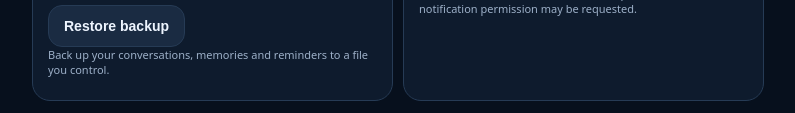
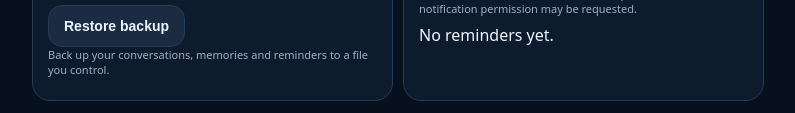
Before and after one commit to derrickgyamfi146-ui/chat-assistant, a plain HTML site: page index.html in a window 1280 px wide. Shown: the part 1029-1142 px from the top of the page, without its empty margins (242-1037 px from the left). Drawn offline with Linux system fonts and the light colour scheme.

Commit message:
Add reminder completion controls and empty state

```diff
--- a/index.html
+++ b/index.html
@@ -62,7 +62,7 @@ function addMsg(text,who='bot'){messages.push({text,who,time:Date.now()});if(mes
 function speak(text){if(!voiceOn||!('speechSynthesis'in window))return; speechSynthesis.cancel();const u=new SpeechSynthesisUtterance(text);u.lang='en-GH';u.rate=1; speechSynthesis.speak(u)}
 function reply(text){addMsg(text);speak(text)}
 function renderMemory(){ $('memoryList').innerHTML='';memories.forEach((m,i)=>{const d=document.createElement('div');d.className='item';const s=document.createElement('span');s.textContent=m;const b=document.createElement('button');b.className='secondary';b.textContent='Delete';b.onclick=()=>{memories.splice(i,1);write('chat_memories',memories);renderMemory()};d.append(s,b);$('memoryList').append(d)})}
-function renderReminders(){ $('reminderList').innerHTML='';reminders.map((r,i)=>({...r,_index:i})).sort((a,b)=>a.time-b.time).forEach(r=>{const i=r._index;const d=document.createElement('div');d.className='item';const s=document.createElement('span');s.textContent=r.text+' · '+new Date(r.time).toLocaleString();const b=document.createElement('button');b.className='secondary';b.textContent='Delete';b.onclick=()=>{reminders.splice(i,1);write('chat_reminders',reminders);renderReminders()};d.append(s,b);$('reminderList').append(d)})}
+function renderReminders(){ $('reminderList').innerHTML='';if(!reminders.length){$('reminderList').textContent='No reminders yet.';return}reminders.map((r,i)=>({...r,_index:i})).sort((a,b)=>a.time-b.time).forEach(r=>{const i=r._index;const d=document.createElement('div');d.className='item';const s=document.createElement('span');s.textContent=(r.done?'✓ ':'')+r.text+' · '+new Date(r.time).toLocaleString();const actions=document.createElement('div');actions.className='actions';const done=document.createElement('button');done.className='secondary';done.textContent=r.done?'Undo':'Done';done.onclick=()=>{reminders[i].done=!reminders[i].done;write('chat_reminders',reminders);renderReminders()};const b=document.createElement('button');b.className='secondary';b.textContent='Delete';b.onclick=()=>{reminders.splice(i,1);write('chat_reminders',reminders);renderReminders()};actions.append(done,b);d.append(s,actions);$('reminderList').append(d)})}
 function calculateExpression(source){
   source=source.replace(/×/g,'*').replace(/÷/g,'/').replace(/−/g,'-').trim();
   const tokens=source.replace(/,/g,'').match(/\d+(?:\.\d+)?|[()+\-*\/]/g);
```
